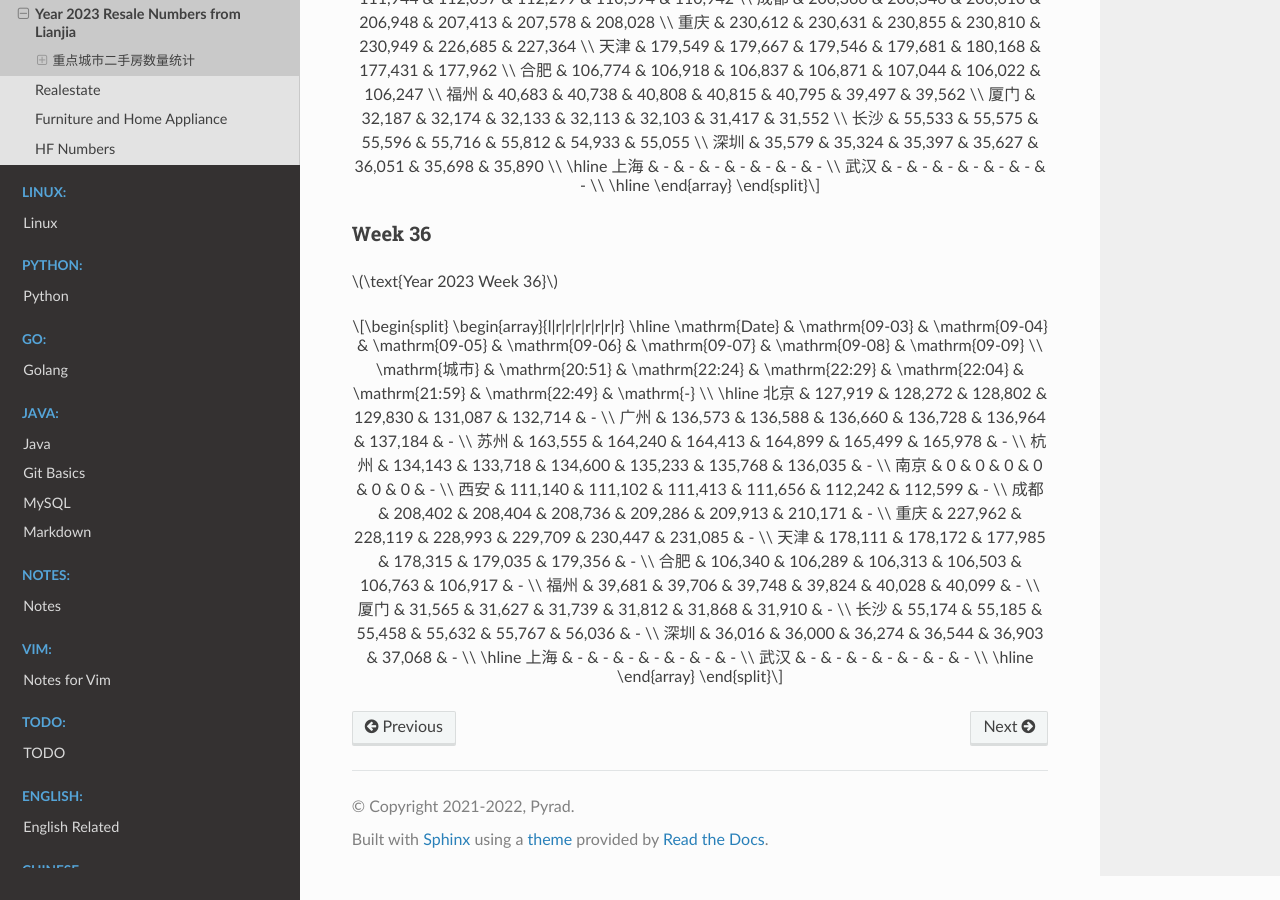
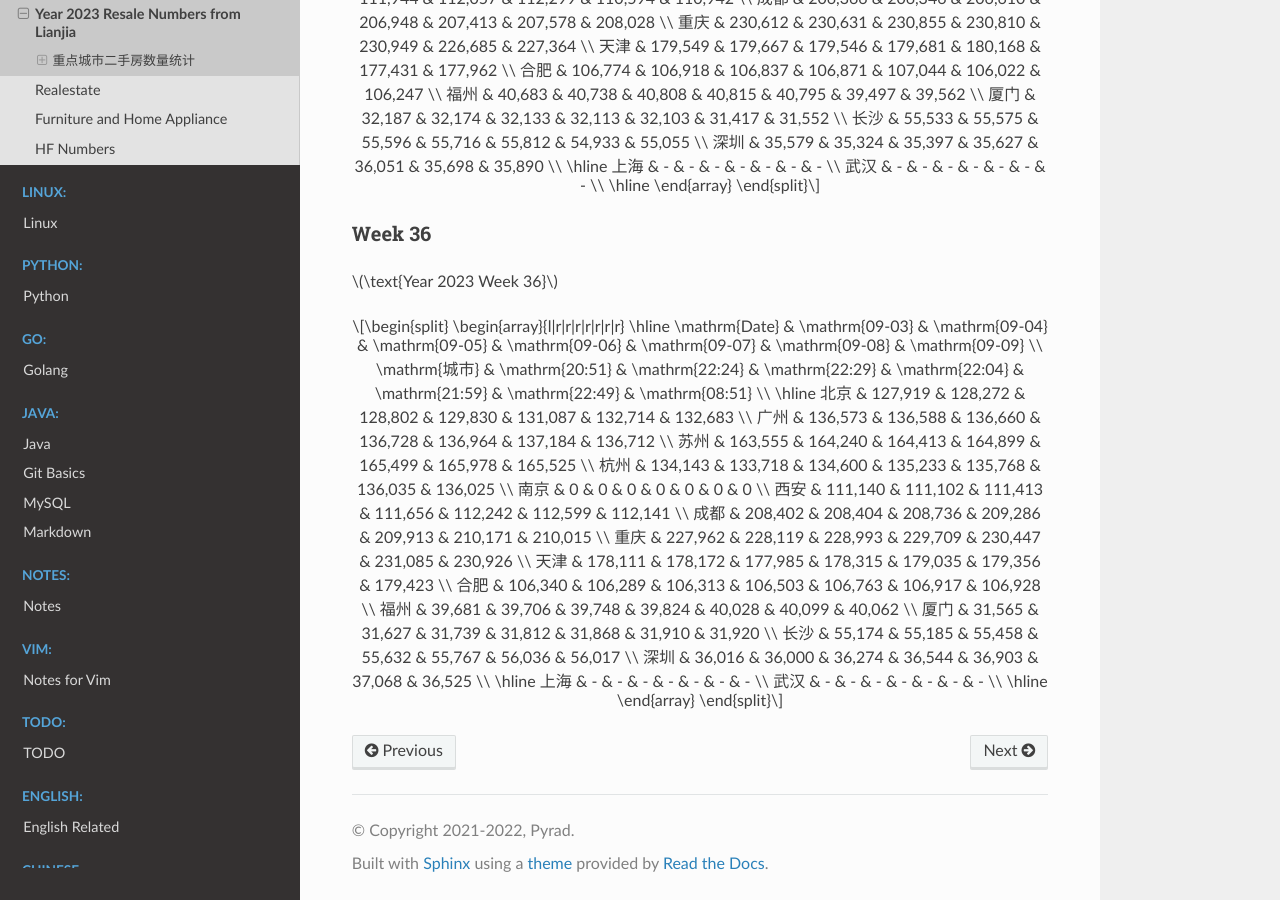
Before and after one commit to Pyrad/pyradnotes, a Sphinx documentation site: the page built from source/RealEstate/resalenumbers2023.md, in a window 1280 px wide and 900 px high, scrolled down 13057 px. Built offline with Sphinx 7.4.7 and the Read the Docs theme 2.0.0, drawn with Linux system fonts in a browser that asks for light colours; a script that is not in the unit is left out.

Commit message:
Realestate Update resale numbers 2023-09-09 08:51

```diff
--- a/source/RealEstate/resalenumbers2023.md
+++ b/source/RealEstate/resalenumbers2023.md
@@ -866,22 +866,22 @@
 \begin{array}{l|r|r|r|r|r|r|r}
 \hline
 \mathrm{Date} & \mathrm{09-03} & \mathrm{09-04} & \mathrm{09-05} & \mathrm{09-06} & \mathrm{09-07} & \mathrm{09-08} & \mathrm{09-09} \\
-\mathrm{城市} & \mathrm{20:51} & \mathrm{22:24} & \mathrm{22:29} & \mathrm{22:04} & \mathrm{21:59} & \mathrm{22:49} & \mathrm{-} \\
+\mathrm{城市} & \mathrm{20:51} & \mathrm{22:24} & \mathrm{22:29} & \mathrm{22:04} & \mathrm{21:59} & \mathrm{22:49} & \mathrm{08:51} \\
 \hline
-北京 & 127,919 & 128,272 & 128,802 & 129,830 & 131,087 & 132,714 & - \\
-广州 & 136,573 & 136,588 & 136,660 & 136,728 & 136,964 & 137,184 & - \\
-苏州 & 163,555 & 164,240 & 164,413 & 164,899 & 165,499 & 165,978 & - \\
-杭州 & 134,143 & 133,718 & 134,600 & 135,233 & 135,768 & 136,035 & - \\
-南京 & 0 & 0 & 0 & 0 & 0 & 0 & - \\
-西安 & 111,140 & 111,102 & 111,413 & 111,656 & 112,242 & 112,599 & - \\
-成都 & 208,402 & 208,404 & 208,736 & 209,286 & 209,913 & 210,171 & - \\
-重庆 & 227,962 & 228,119 & 228,993 & 229,709 & 230,447 & 231,085 & - \\
-天津 & 178,111 & 178,172 & 177,985 & 178,315 & 179,035 & 179,356 & - \\
-合肥 & 106,340 & 106,289 & 106,313 & 106,503 & 106,763 & 106,917 & - \\
-福州 & 39,681 & 39,706 & 39,748 & 39,824 & 40,028 & 40,099 & - \\
-厦门 & 31,565 & 31,627 & 31,739 & 31,812 & 31,868 & 31,910 & - \\
-长沙 & 55,174 & 55,185 & 55,458 & 55,632 & 55,767 & 56,036 & - \\
-深圳 & 36,016 & 36,000 & 36,274 & 36,544 & 36,903 & 37,068 & - \\
+北京 & 127,919 & 128,272 & 128,802 & 129,830 & 131,087 & 132,714 & 132,683 \\
+广州 & 136,573 & 136,588 & 136,660 & 136,728 & 136,964 & 137,184 & 136,712 \\
+苏州 & 163,555 & 164,240 & 164,413 & 164,899 & 165,499 & 165,978 & 165,525 \\
+杭州 & 134,143 & 133,718 & 134,600 & 135,233 & 135,768 & 136,035 & 136,025 \\
+南京 & 0 & 0 & 0 & 0 & 0 & 0 & 0 \\
+西安 & 111,140 & 111,102 & 111,413 & 111,656 & 112,242 & 112,599 & 112,141 \\
+成都 & 208,402 & 208,404 & 208,736 & 209,286 & 209,913 & 210,171 & 210,015 \\
+重庆 & 227,962 & 228,119 & 228,993 & 229,709 & 230,447 & 231,085 & 230,926 \\
+天津 & 178,111 & 178,172 & 177,985 & 178,315 & 179,035 & 179,356 & 179,423 \\
+合肥 & 106,340 & 106,289 & 106,313 & 106,503 & 106,763 & 106,917 & 106,928 \\
+福州 & 39,681 & 39,706 & 39,748 & 39,824 & 40,028 & 40,099 & 40,062 \\
+厦门 & 31,565 & 31,627 & 31,739 & 31,812 & 31,868 & 31,910 & 31,920 \\
+长沙 & 55,174 & 55,185 & 55,458 & 55,632 & 55,767 & 56,036 & 56,017 \\
+深圳 & 36,016 & 36,000 & 36,274 & 36,544 & 36,903 & 37,068 & 36,525 \\
 \hline
 上海 & - & - & - & - & - & - & - \\
 武汉 & - & - & - & - & - & - & - \\
```
Also changed, not shown: 1 other file.
